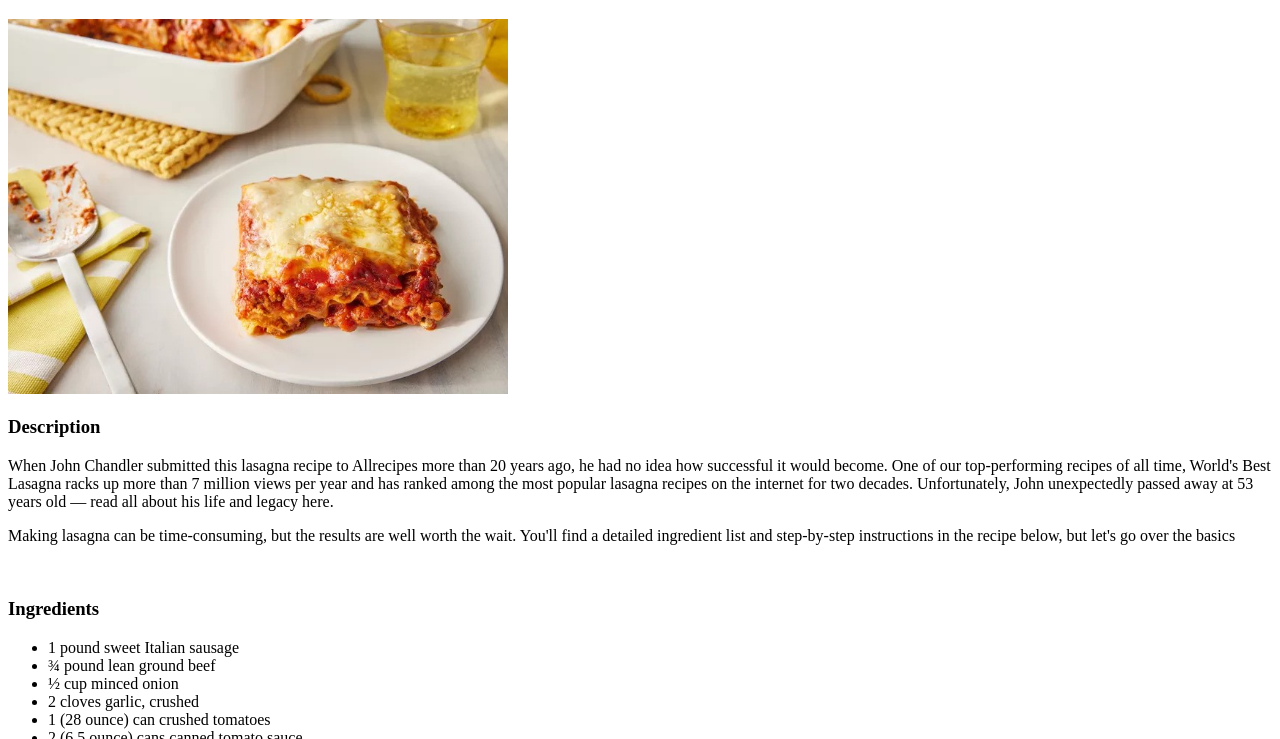
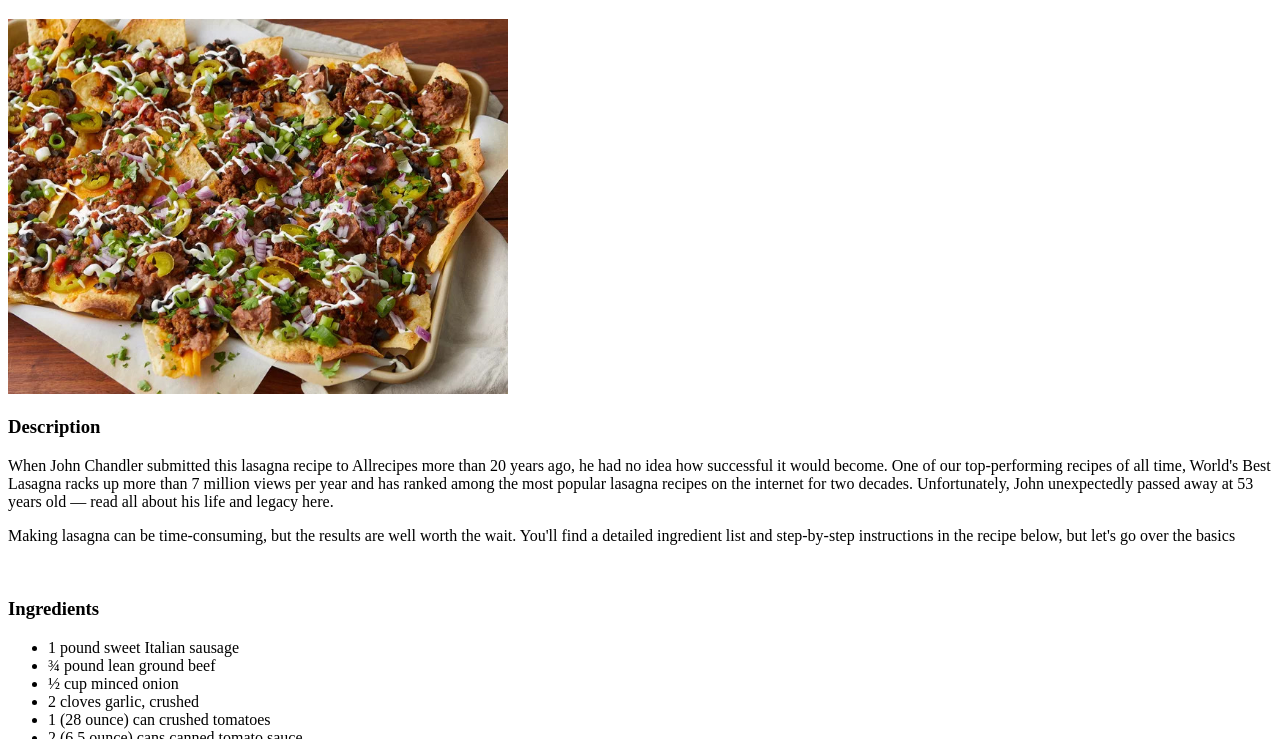
Before and after one commit to Nebuer01/odin_recipes, a plain HTML site: page recipes/nachos.html in a window 1280 px wide. Shown: the part 61-800 px from the top of the page. Drawn offline with Linux system fonts and the light colour scheme.

Commit message:
updated nachos.html img

```diff
--- a/recipes/nachos.html
+++ b/recipes/nachos.html
@@ -7,7 +7,7 @@
 </head>
 <body>
     <h1>Lasagna</h1>
-    <img src="../img/lasagna.jpg" width="500">
+    <img src="../img/nachos.jpg" width="500">
     <br>
     <h3>Description</h3>
     <p>When John Chandler submitted this lasagna recipe to Allrecipes more than 20 years ago, he had no idea how successful it would become. One of our top-performing recipes of all time, World's Best Lasagna racks up more than 7 million views per year and has ranked among the most popular lasagna recipes on the internet for two decades. Unfortunately, John unexpectedly passed away at 53 years old — read all about his life and legacy here.</p>
```
